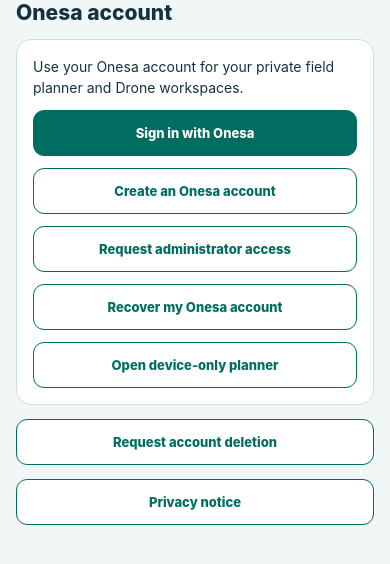
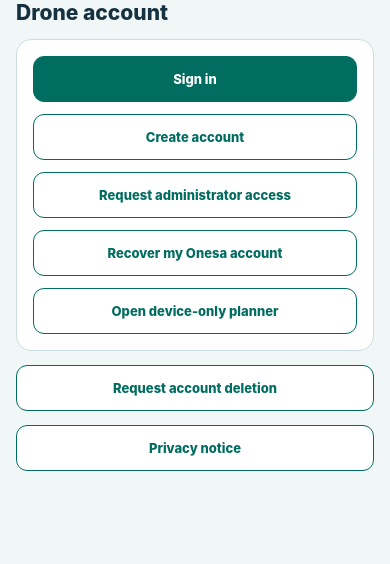
Before and after one commit to DruHustle/onesa-drone, a React Native app in the folder frontend/drone/mobile/: screen / in a window 390 px wide. Both pictures are taken after a click on the button "Onesa account". Shown: the top 564 px of the page. Built offline with nearby package versions, Linux system fonts and the light colour scheme.

Commit message:
Simplify web and native Drone sign-in

```diff
--- a/frontend/drone/mobile/src/AccountHome.jsx
+++ b/frontend/drone/mobile/src/AccountHome.jsx
@@ -29,6 +29,7 @@ export default function AccountHome({ colors, children }) {
       setAccount(profile);
       setInitialized(true);
       setLocked(false);
+      return Boolean(profile);
     } catch (error) {
       if (attempt !== revision.current) return;
       setLocked(true);
@@ -87,7 +88,7 @@ export default function AccountHome({ colors, children }) {
       keychainAccessible: SecureStore.WHEN_UNLOCKED_THIS_DEVICE_ONLY,
     });
     setLocked(true);
-    await refresh();
+    if (await refresh()) setOpened(false);
   }
   async function logout() {
     setLocked(true);
@@ -133,7 +134,7 @@ export default function AccountHome({ colors, children }) {
               accessibilityRole="header"
               style={[styles.title, { color: colors.text }]}
             >
-              Onesa account
+              Drone account
             </Text>
             <Panel colors={colors}>
               {account && !locked ? (
@@ -164,20 +165,16 @@ export default function AccountHome({ colors, children }) {
                 </>
               ) : (
                 <>
-                  <Body colors={colors}>
-                    Use your Onesa account for your private field
-                    planner and Drone workspaces.
-                  </Body>
                   <Button
                     colors={colors}
                     disabled={working || locked}
                     onPress={() => act(login)}
                   >
-                    Sign in with Onesa
+                    Sign in
                   </Button>
                   <Button colors={colors} secondary disabled={working || locked}
                     onPress={() => act(() => registerWithOnesa(WebBrowser.openAuthSessionAsync, Platform.OS, "user", login))}>
-                    Create an Onesa account
+                    Create account
                   </Button>
                   <Button colors={colors} secondary disabled={working || locked}
                     onPress={() => act(() => registerWithOnesa(WebBrowser.openAuthSessionAsync, Platform.OS, "admin", login))}>
```
Also changed, not shown: 2 other files (tests, documents, lock files or other folders).
